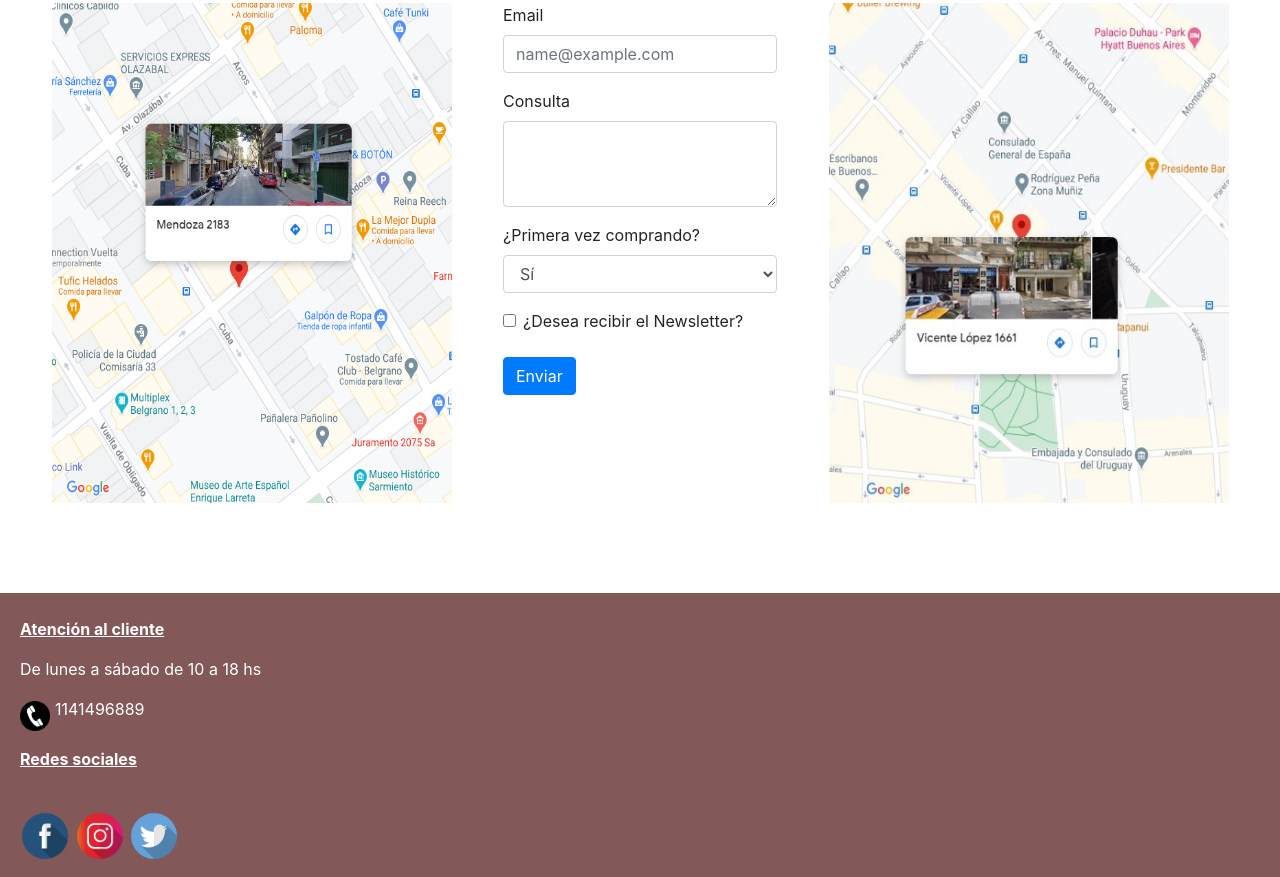
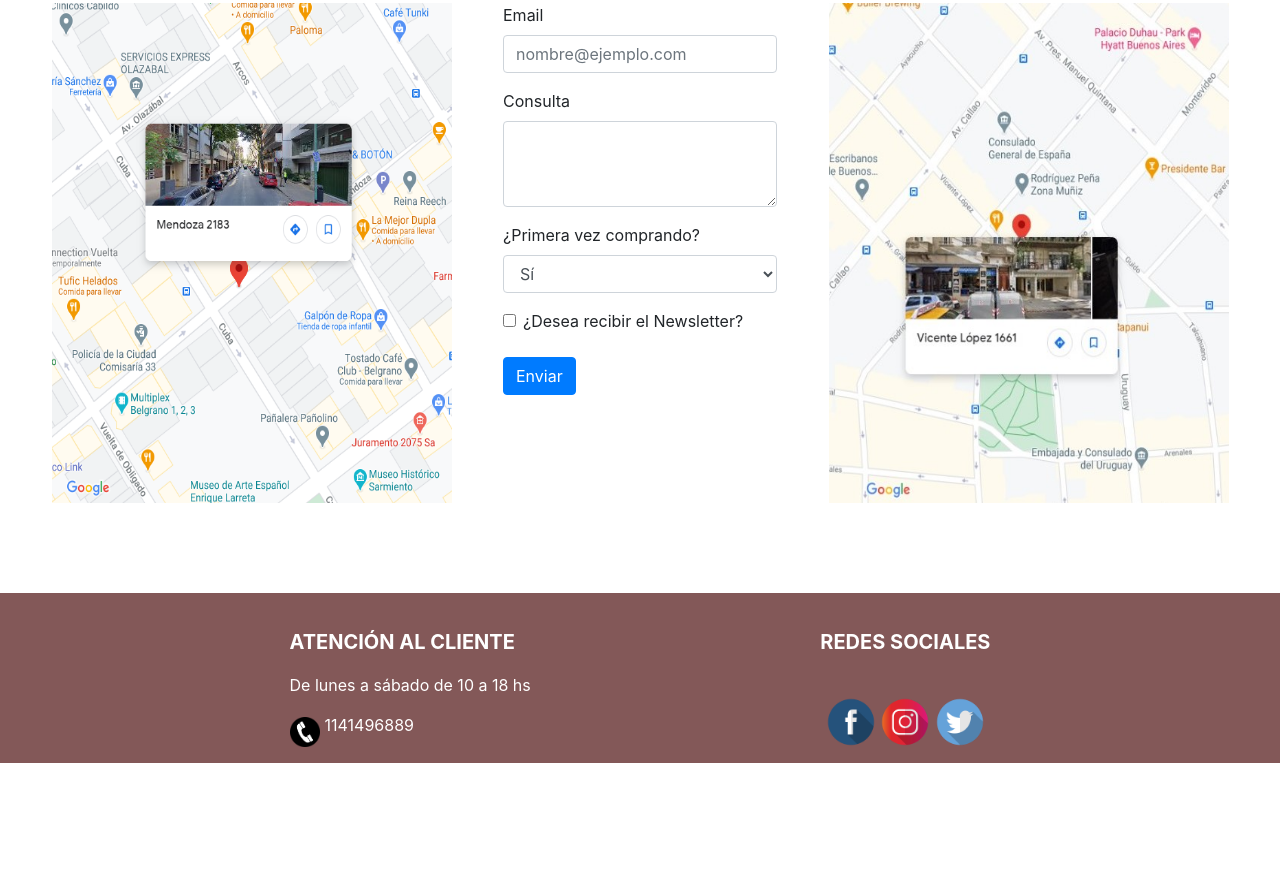
Before and after one commit to florcosentino/mi_repositorio, a website: page sucursales.html in a window 1280 px wide. Shown: the part 854-1731 px from the top of the page. After the commit the page ends 1617 px from the top, so only its background shows below. Drawn offline with nearby package versions, Linux system fonts and the light colour scheme.

Commit message:
footer definido

```diff
--- a/scss/estilos.scss
+++ b/scss/estilos.scss
@@ -199,24 +199,24 @@ footer {
     margin-top: 90px;
 }
 
-#footerEscritorio {
+#cajaFooter {
     display: flex;
     flex-direction: row;
     flex-wrap: nowrap;
     justify-content: space-evenly;
     align-items: baseline;
-    margin-left: 20px;
 
     .cajaAtencion {
         display: flex;
         flex-direction: column;
         flex-wrap: wrap;
-        align-content: flex-start;
+        align-content: center;
 
         .telefono {
             color: $color-blanco;
             font-weight: bold;
-            text-decoration: underline;
+            font-size: 20px;
+            text-transform: uppercase;
         }
 
         .infoFooter1 {
@@ -246,13 +246,15 @@ footer {
         display: flex;
         flex-direction: column;
         flex-wrap: wrap;
-        align-content: flex-start;
+        align-content: center;
+        align-items: center;
         margin-top: 10px;
 
         .redes {
             color: $color-blanco;
             font-weight: bold;
-            text-decoration: underline;
+            text-transform: uppercase;
+            font-size: 20px;
         }
 
         .fotosFooter {
@@ -1004,6 +1006,8 @@ footer {
         height: 30px;
     }
 
+    /*Conjuntos*/
+
     .conjuntos1 {
        display: flex;
        flex-direction: row;
@@ -1031,6 +1035,8 @@ footer {
         }
     }
 
+    /*Pijamas*/
+
     .pijamas1 {
         display: flex;
         flex-direction: row;
@@ -1056,6 +1062,8 @@ footer {
             margin-top: 30px;
         }
     }
+
+    /*Sale*/
 
     .bombis {
         display: flex;
@@ -1095,6 +1103,8 @@ footer {
             height: 400px;
         }
     }
+
+    /*Sucursales*/
 
     .sucursales {
         font-family: 'Oswald', sans-serif;
@@ -1152,13 +1162,15 @@ footer {
 
     }
 
-    #footerMobile {
+    #cajaFooter {
         display: flex;
         flex-direction: column;
         flex-wrap: wrap;
         align-content: flex-start;
         padding: 0px;
         margin-left: 20px;
+        justify-content: none;
+        align-items: none;
 
         .cajaAtencion {
             display: flex;
@@ -1270,7 +1282,6 @@ footer {
         }
     }
 
-
     .header2 {
         height: 12vh;
 
@@ -1332,4 +1343,6 @@ footer {
     #botonBarra {
         transform: translate(-70px, -70px);
     }
+
+
 }
--- a/sucursales.html
+++ b/sucursales.html
@@ -50,8 +50,8 @@
              <button id="botonCarrito" class="btn btn-outline-success my-2 my-sm-0" type="submit"> Carrito </button>
           </section>
           <form class="form-inline">
-             <input id="barra" class="form-control mr-sm-2" type="search" placeholder="Search" aria-label="Search">
-             <button id="botonBarra" class="btn btn-outline-success my-2 my-sm-0" type="submit">Go</button>
+             <input id="barra" class="form-control mr-sm-2" type="search" placeholder="Buscar" aria-label="Search">
+             <button id="botonBarra" class="btn btn-outline-success my-2 my-sm-0" type="submit">Ir</button>
           </form>
        </nav>
        <h1 id="titulos2" class="titulos"> Nuestras sucursales </h1>
@@ -73,7 +73,7 @@
           <form class="formulario">
              <div class="form-group">
                 <label for="exampleFormControlInput1">Email</label>
-                <input type="email" class="form-control" id="exampleFormControlInput1" placeholder="name@example.com">
+                <input type="email" class="form-control" id="exampleFormControlInput1" placeholder="nombre@ejemplo.com">
              </div>
              <div class="form-group">
                 <label for="exampleFormControlTextarea1">Consulta</label>
@@ -105,26 +105,7 @@
        </section>
        <footer>
           <br>
-          <div id="footerEscritorio" class="d-none d-sm-block">
-             <section class="cajaAtencion">
-                <p class="telefono"> Atención al cliente </p>
-                <p class="infoFooter1">De lunes a sábado de 10 a 18 hs</p>
-                <div class="infoFooter2" >
-                   <img id="fotoTelefono" src="Imagenes/telefono.png" alt="telefono">
-                   <p> 1141496889 </p>
-                </div>
-             </section>
-             <section class="cajaRedes">
-                <p class="redes"> Redes sociales</p>
-                <br>
-                <ul class="fotosFooter">
-                   <li class="fotosRedes"> <img id="facebook" src="Imagenes/facebook.png" alt="facebook"> </li>
-                   <li class="fotosRedes"> <img id="instagram" src="Imagenes/instagram.png" alt="instagram"> </li>
-                   <li class="fotosRedes"> <img id="twitter" src="Imagenes/twitter.png" alt="twitter"> </li>
-                </ul>
-             </section>
-          </div>
-          <div id="footerMobile" class="d-block d-sm-none">
+          <div id="cajaFooter">
              <section class="cajaAtencion">
                 <p class="telefono"> Atención al cliente </p>
                 <p class="infoFooter1">De lunes a sábado de 10 a 18 hs</p>
```
Also changed, not shown: conjuntos.html (+3 -22 lines), index.html (+3 -22 lines), pijamas.html (+3 -22 lines), sale.html (+3 -22 lines), css/style.css.
